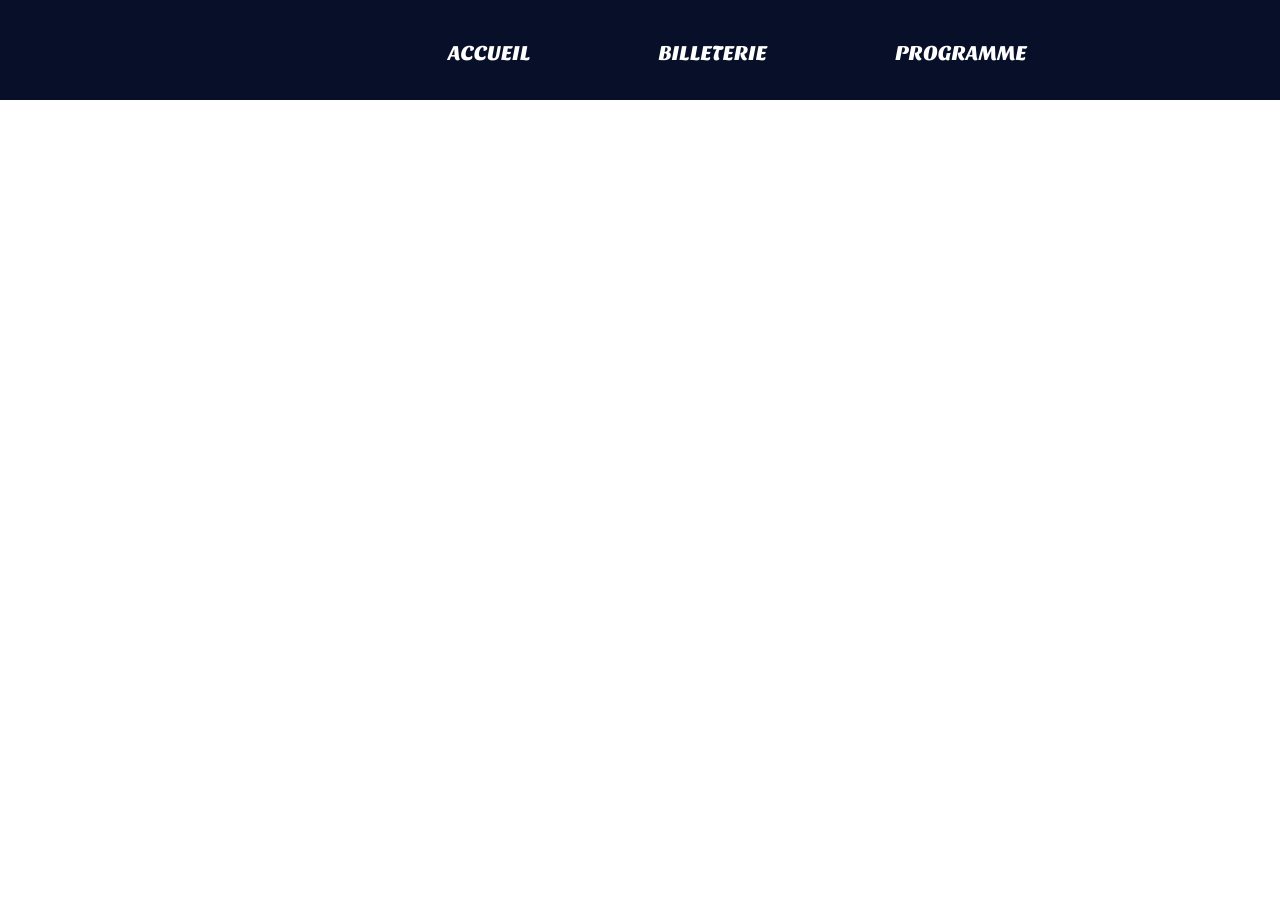
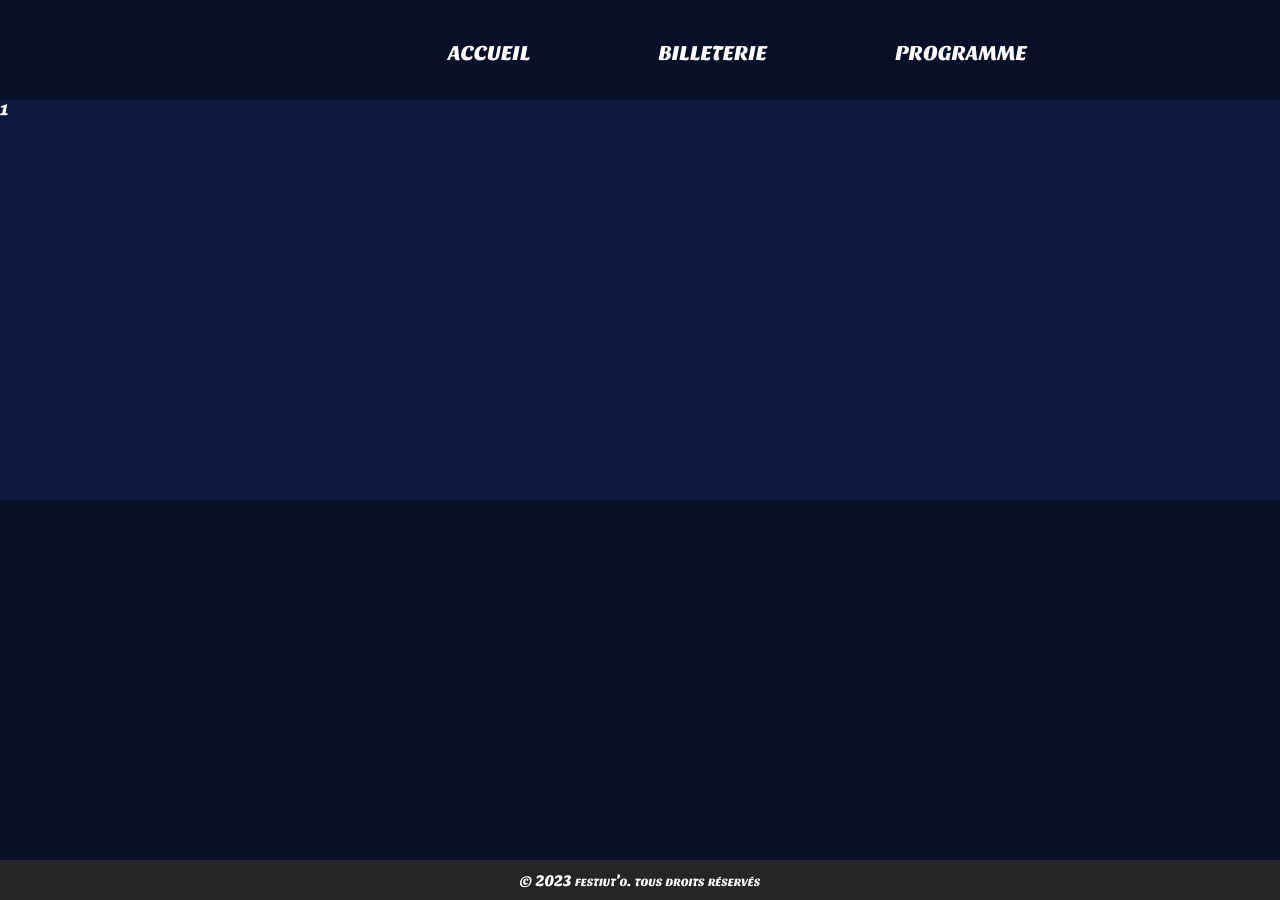
Before and after one commit to jordanlavenant/react-flask-app, a React (Vite) app: page /concert/1 in a window 1280 px wide. Before the commit the page ends 800 px from the top, so only its background shows below. Built offline with nearby package versions, Linux system fonts and the light colour scheme.

Commit message:
Création du composant concert redirection arbitraire vers lui

```diff
--- a/src/App.tsx
+++ b/src/App.tsx
@@ -3,8 +3,10 @@ import { Routes, Route } from 'react-router-dom'
 
 import Navbar from './components/navbar/navbar.tsx'
 import Home from './components/home/home.tsx'
+import Footer from './components/footer/footer.tsx'
 import Billeterie from './components/billeterie/billeterie.tsx'
 import Programme from './components/programme/programme.tsx'
+import Concert from './components/concert/concert.tsx'
 
 function App() {
   return (
@@ -12,10 +14,30 @@ function App() {
       <Navbar />
 
       <Routes>
-        <Route path="/" element={<Home />} />
-        <Route path="/billeterie" element={<Billeterie />} />
-        <Route path="/programme" element={<Programme />} />
+        <Route
+          path="/"
+          element={<Home />}
+        />
+        <Route
+          path="/billeterie"
+          element={<Billeterie />}
+        />
+        <Route
+          path="/programme"
+          element={<Programme />}
+        />
+        <Route
+          path="/concert/:id"
+          element={
+            <Concert
+              id = {1}
+            />
+          }
+        />
       </Routes>
+
+      <Footer />
+
     </>
   );
 }
--- /dev/null
+++ b/src/components/concert/concert.css
@@ -0,0 +1,6 @@
+.content {
+    padding-top: 100px;
+    height: 500px;
+    background-color: var(--blue);
+    color: white;
+}
--- /dev/null
+++ b/src/components/concert/concert.tsx
@@ -0,0 +1,12 @@
+import React from 'react'
+import './concert.css'
+
+interface ConcertProps {
+    id: number,
+}
+
+export default function concert(props:ConcertProps) {
+  return (
+    <div className='content'>{props.id}</div>
+  )
+}
--- a/src/components/home/home.tsx
+++ b/src/components/home/home.tsx
@@ -109,7 +109,6 @@ export default function home() {
       <section className="result-container">
         {cardsList}
       </section>
-      <Footer />
     </>
   )
 }
```
